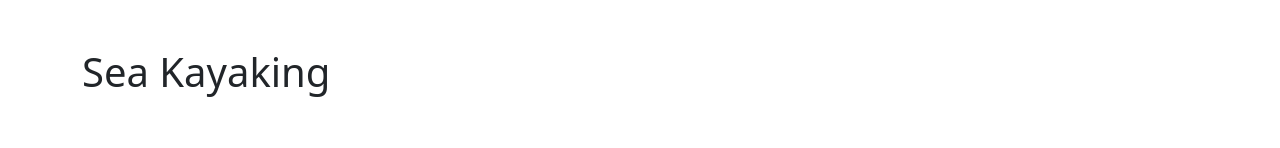
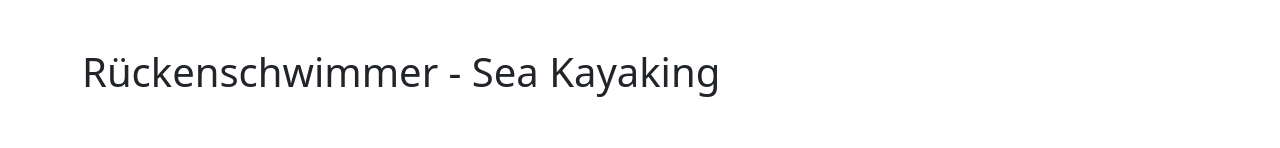
Before and after one commit to lofwyr14/kanu-tagebuch, a plain HTML site: page www/index.html in a window 1280 px wide. Shown: the top 148 px of the page. Drawn offline with Linux system fonts and the light colour scheme.

Commit message:
Title verschönern

```diff
--- a/www/index.html
+++ b/www/index.html
@@ -39,7 +39,7 @@
 </head>
 <body class="container">
 
-<h1>Sea Kayaking</h1>
+<h1>Rückenschwimmer - Sea Kayaking</h1>
 
 <h2>Anglesey 2022 - Tidal Race and Rock Hopping</h2>
 <p>
```
